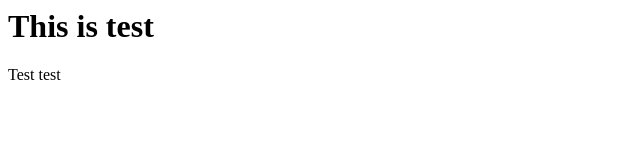
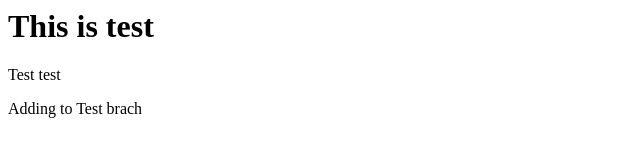
Before and after one commit to mohanraz81/mytestproject, a plain HTML site: page index.html in a window 1280 px wide. Shown: the whole page, without its empty margins (0-640 px from the left). Drawn offline with Linux system fonts and the light colour scheme.

Commit message:
test branch

```diff
--- a/index.html
+++ b/index.html
@@ -1,2 +1,3 @@
 <h1> This is test</h1>
 <p>Test test</p>
+<p>Adding to Test brach</p>
```
